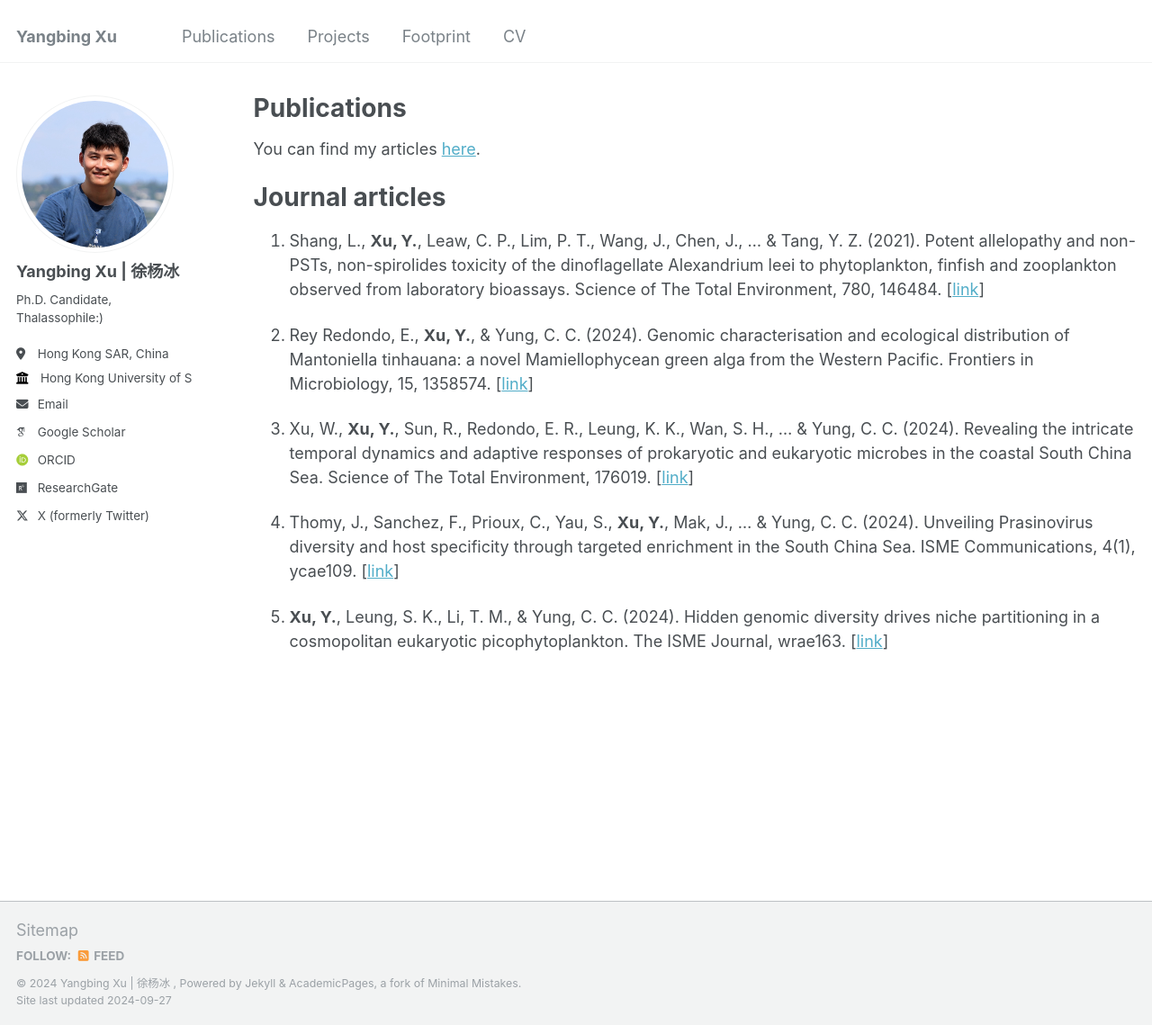
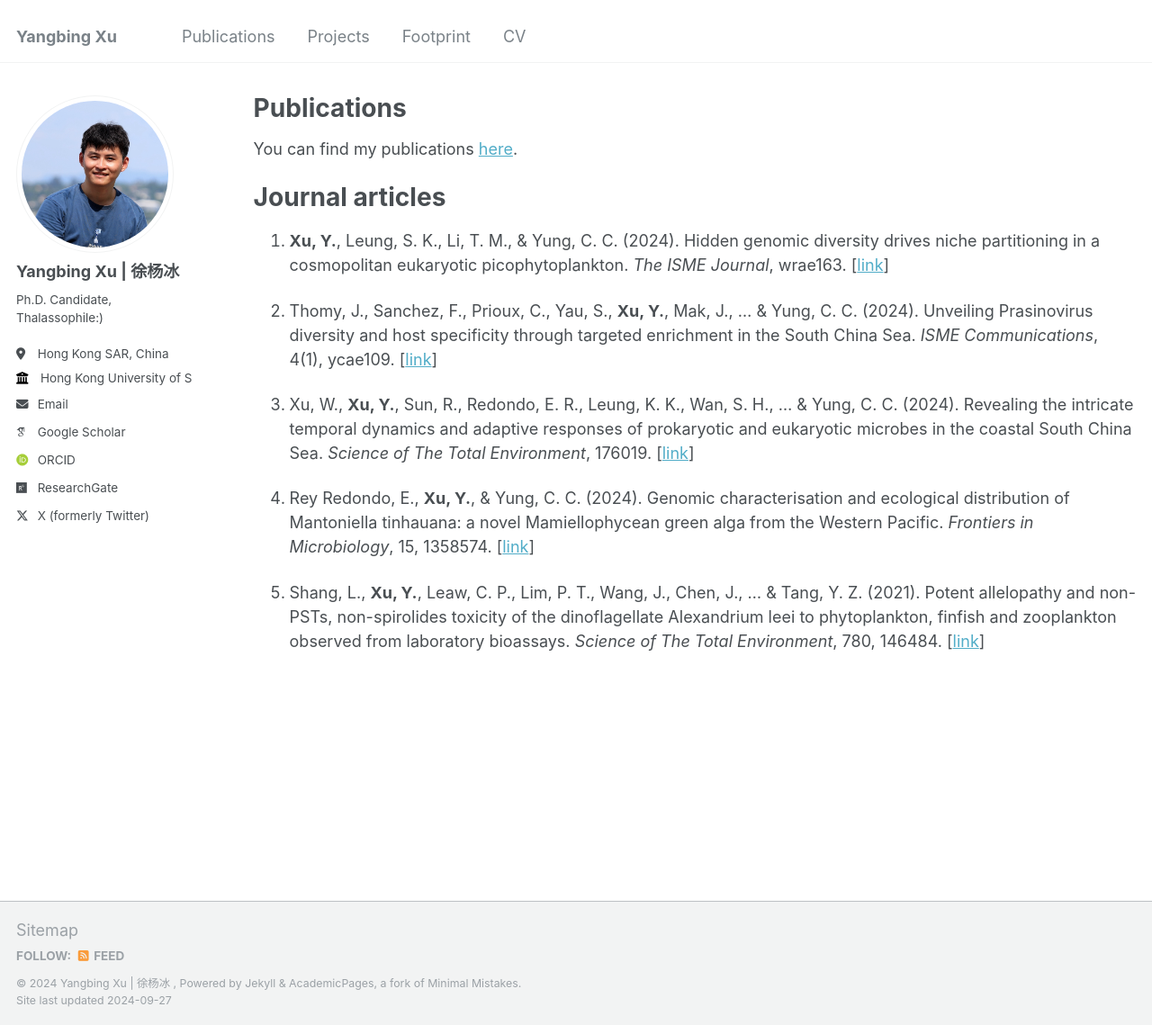
Before and after one commit to Yangbing-Ocean/yangbing, a Jekyll site: the page built from _pages/Publications.md, in a window 1280 px wide and 1139 px high. Shown: the whole window at 90% size. Built offline with Jekyll 4.4.1, drawn with Linux system fonts in a browser that asks for light colours; some web fonts are replaced.

Commit message:
Update Publications.md

```diff
--- a/_pages/Publications.md
+++ b/_pages/Publications.md
@@ -9,16 +9,16 @@ redirect_from:
 
 {% include base_path %}
 
-You can find my articles [here](https://scholar.google.com/citations?user=8cdJaOUAAAAJ&hl=zh-CN&oi=ao).
+You can find my publications [here](https://scholar.google.com/citations?user=8cdJaOUAAAAJ&hl=zh-CN&oi=ao).
 
 Journal articles
 ======
-1. Shang, L., **Xu, Y.**, Leaw, C. P., Lim, P. T., Wang, J., Chen, J., ... & Tang, Y. Z. (2021). Potent allelopathy and non-PSTs, non-spirolides toxicity of the dinoflagellate Alexandrium leei to phytoplankton, finfish and zooplankton observed from laboratory bioassays. Science of The Total Environment, 780, 146484. [[link](https://doi.org/10.1016/j.scitotenv.2021.146484)]
+5. **Xu, Y.**, Leung, S. K., Li, T. M., & Yung, C. C. (2024). Hidden genomic diversity drives niche partitioning in a cosmopolitan eukaryotic picophytoplankton. _The ISME Journal_, wrae163. [[link](https://doi.org/10.1093/ismejo/wrae163)]
 
-2. Rey Redondo, E., **Xu, Y.**, & Yung, C. C. (2024). Genomic characterisation and ecological distribution of Mantoniella tinhauana: a novel Mamiellophycean green alga from the Western Pacific. Frontiers in Microbiology, 15, 1358574. [[link](https://doi.org/10.3389/fmicb.2024.1358574)]
+4. Thomy, J., Sanchez, F., Prioux, C., Yau, S., **Xu, Y.**, Mak, J., ... & Yung, C. C. (2024). Unveiling Prasinovirus diversity and host specificity through targeted enrichment in the South China Sea. _ISME Communications_, 4(1), ycae109. [[link](https://doi.org/10.1093/ismeco/ycae109)]
 
-3. Xu, W., **Xu, Y.**, Sun, R., Redondo, E. R., Leung, K. K., Wan, S. H., ... & Yung, C. C. (2024). Revealing the intricate temporal dynamics and adaptive responses of prokaryotic and eukaryotic microbes in the coastal South China Sea. Science of The Total Environment, 176019. [[link](https://doi.org/10.1016/j.scitotenv.2024.176019)]
+3. Xu, W., **Xu, Y.**, Sun, R., Redondo, E. R., Leung, K. K., Wan, S. H., ... & Yung, C. C. (2024). Revealing the intricate temporal dynamics and adaptive responses of prokaryotic and eukaryotic microbes in the coastal South China Sea. _Science of The Total Environment_, 176019. [[link](https://doi.org/10.1016/j.scitotenv.2024.176019)]
 
-4. Thomy, J., Sanchez, F., Prioux, C., Yau, S., **Xu, Y.**, Mak, J., ... & Yung, C. C. (2024). Unveiling Prasinovirus diversity and host specificity through targeted enrichment in the South China Sea. ISME Communications, 4(1), ycae109. [[link](https://doi.org/10.1093/ismeco/ycae109)]
+2. Rey Redondo, E., **Xu, Y.**, & Yung, C. C. (2024). Genomic characterisation and ecological distribution of Mantoniella tinhauana: a novel Mamiellophycean green alga from the Western Pacific. _Frontiers in Microbiology_, 15, 1358574. [[link](https://doi.org/10.3389/fmicb.2024.1358574)]
 
-5. **Xu, Y.**, Leung, S. K., Li, T. M., & Yung, C. C. (2024). Hidden genomic diversity drives niche partitioning in a cosmopolitan eukaryotic picophytoplankton. The ISME Journal, wrae163. [[link](https://doi.org/10.1093/ismejo/wrae163)]
+1. Shang, L., **Xu, Y.**, Leaw, C. P., Lim, P. T., Wang, J., Chen, J., ... & Tang, Y. Z. (2021). Potent allelopathy and non-PSTs, non-spirolides toxicity of the dinoflagellate Alexandrium leei to phytoplankton, finfish and zooplankton observed from laboratory bioassays. _Science of The Total Environment_, 780, 146484. [[link](https://doi.org/10.1016/j.scitotenv.2021.146484)]
```
